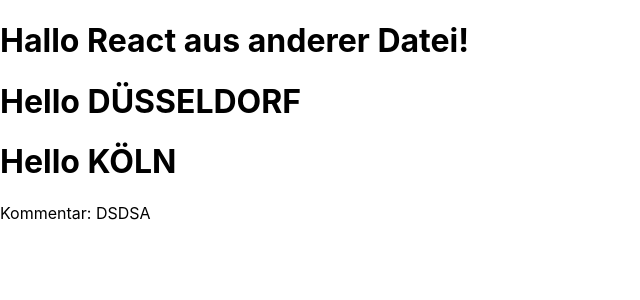
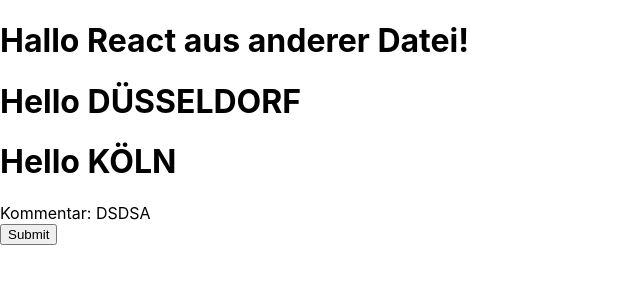
Before and after one commit to SuoraGmbH/react-camp-2022-12, a React (Create React App) app: page / in a window 1280 px wide. Shown: the top 300 px of the page, without its empty margins (0-640 px from the left). Built offline with nearby package versions, Linux system fonts and the light colour scheme.

Commit message:
Add TimeEntryForm

```diff
--- a/src/App.tsx
+++ b/src/App.tsx
@@ -2,6 +2,7 @@
 import React, { ComponentProps } from "react";
 import TimeEntryView from "./components/TimeEntryView";
 import { TimeEntry } from "./domain/TimeEntry";
+import TimeEntryForm from "./components/TimeEntryForm";
 
 // Example on how to get the type of props of a component
 // const welcomeProps: ComponentProps<typeof Welcome> = { city: "some city" };
@@ -15,12 +16,13 @@
   };
 
   return (
-    <>
+    <div>
       <h1>Hallo React aus anderer Datei!</h1>
       <Welcome city="Düsseldorf" />
       <Welcome />
       <TimeEntryView timeEntry={timeEntry} />
-    </>
+      <TimeEntryForm />
+    </div>
   );
 }
 
--- /dev/null
+++ b/src/components/TimeEntryForm.tsx
@@ -0,0 +1,16 @@
+import React from "react";
+
+const TimeEntryForm: React.FunctionComponent = () => {
+  const handleSubmit: React.FormEventHandler<HTMLFormElement> = (event) => {
+    console.log("Hello World");
+    event.preventDefault();
+  };
+
+  return (
+    <form onSubmit={handleSubmit}>
+      <button type="submit">Submit</button>
+    </form>
+  );
+};
+
+export default TimeEntryForm;
```
